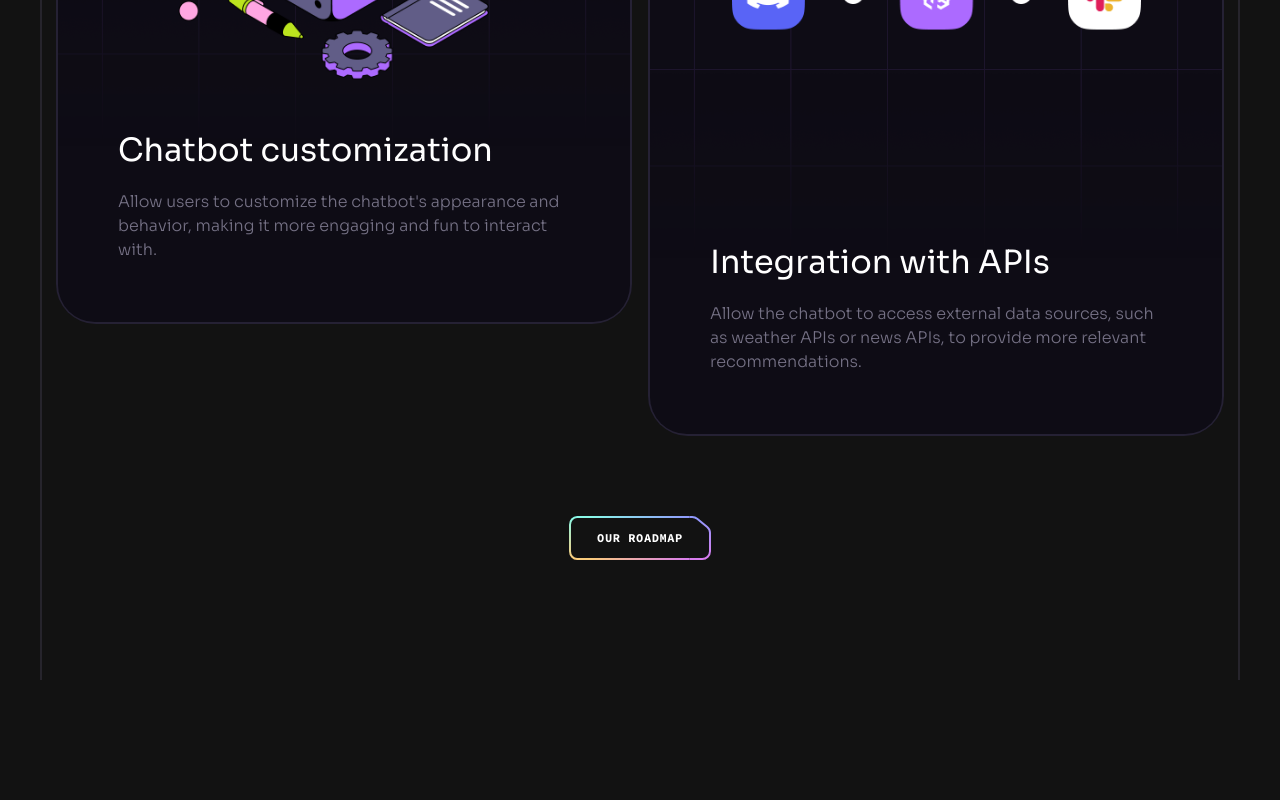
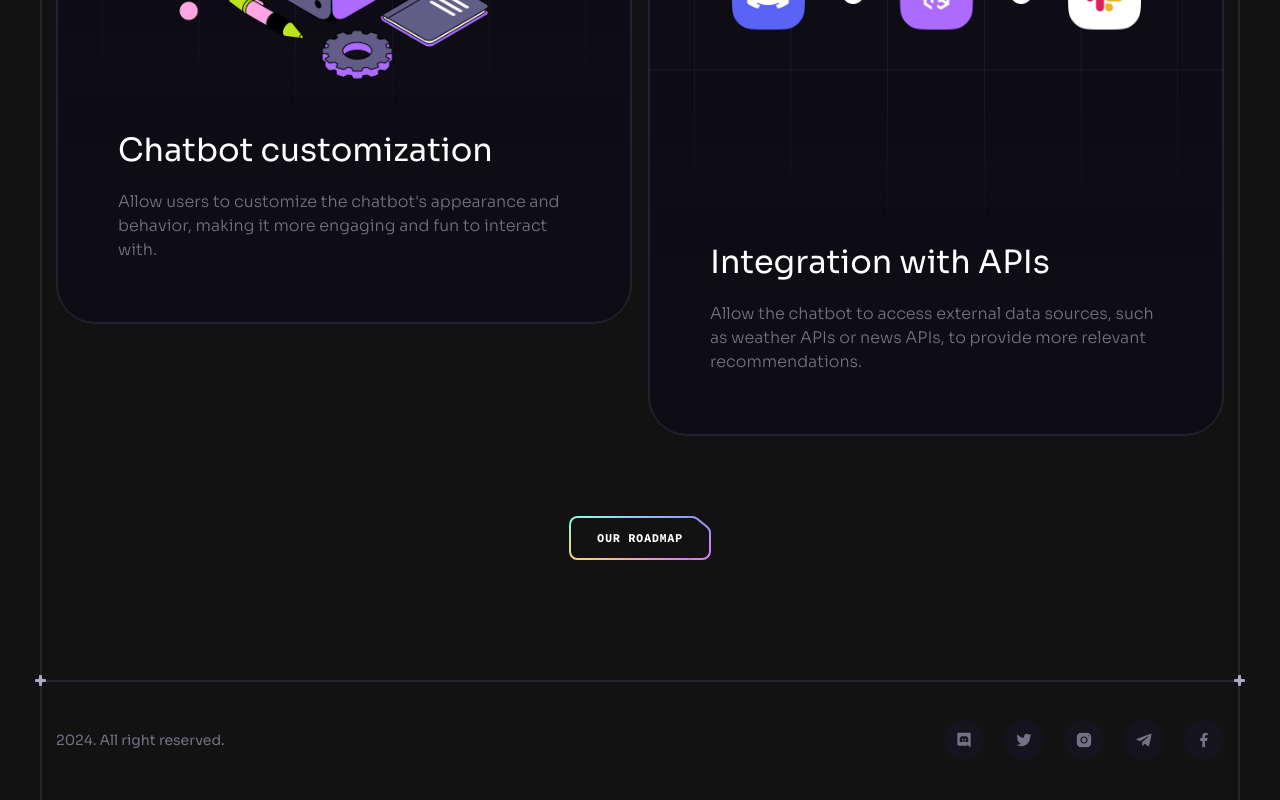
Before and after one commit to ThorayaElsharawy/brainwave, a React (Vite) app: page / in a window 1280 px wide. Shown: the part 9127-9927 px from the top of the page. Before the commit the page ends 9807 px from the top, so only its background shows below. Built offline with nearby package versions, Linux system fonts and the light colour scheme.

Commit message:
feat: add footer component

```diff
--- a/src/App.jsx
+++ b/src/App.jsx
@@ -1,6 +1,7 @@
 import ButtonGradient from "./assets/svg/ButtonGradient"
 import Benifits from "./components/Benifits"
 import Collaboration from "./components/Collaboration"
+import Footer from "./components/Footer"
 import Header from "./components/Header"
 import Hero from "./components/Hero"
 import Pricing from "./components/Pricing"
@@ -20,6 +21,7 @@ function App() {
         <Services />
         <Pricing />
         <Roadmap />
+        <Footer />
       </div>
       <ButtonGradient />
     </>
--- /dev/null
+++ b/src/components/Footer.jsx
@@ -0,0 +1,60 @@
+import React from 'react'
+import Section from './Section'
+import { discordBlack, facebook, instagram, telegram, twitter } from '../assets';
+
+const SOCIALS = [
+  {
+    id: "0",
+    title: "Discord",
+    iconUrl: discordBlack,
+    url: "#",
+  },
+  {
+    id: "1",
+    title: "Twitter",
+    iconUrl: twitter,
+    url: "#",
+  },
+  {
+    id: "2",
+    title: "Instagram",
+    iconUrl: instagram,
+    url: "#",
+  },
+  {
+    id: "3",
+    title: "Telegram",
+    iconUrl: telegram,
+    url: "#",
+  },
+  {
+    id: "4",
+    title: "Facebook",
+    iconUrl: facebook,
+    url: "#",
+  },
+];
+
+export default function Footer() {
+  return (
+    <Section className="!px-0 !py-10">
+      <div className='container flex sm:justify-between justify-center items-center gap-10 max-sm:flex-col'>
+        <p className='caption text-n-4 lg:block'>{new Date().getFullYear()}. All right reserved.</p>
+        <ul className='flex gap-5 flex-wrap'>
+          {SOCIALS.map(item => (
+            <li key={item.id}>
+              <a href={item.url}
+                target='_blank'
+                className='w-10 h-10 bg-n-7 rounded-full transition-colors hover:bg-n-6 flex items-center justify-center'>
+                <img src={item.iconUrl}
+                  width={16}
+                  height={16}
+                  alt={item.title} />
+              </a>
+            </li>
+          ))}
+        </ul>
+      </div>
+    </Section>
+  )
+}
```
